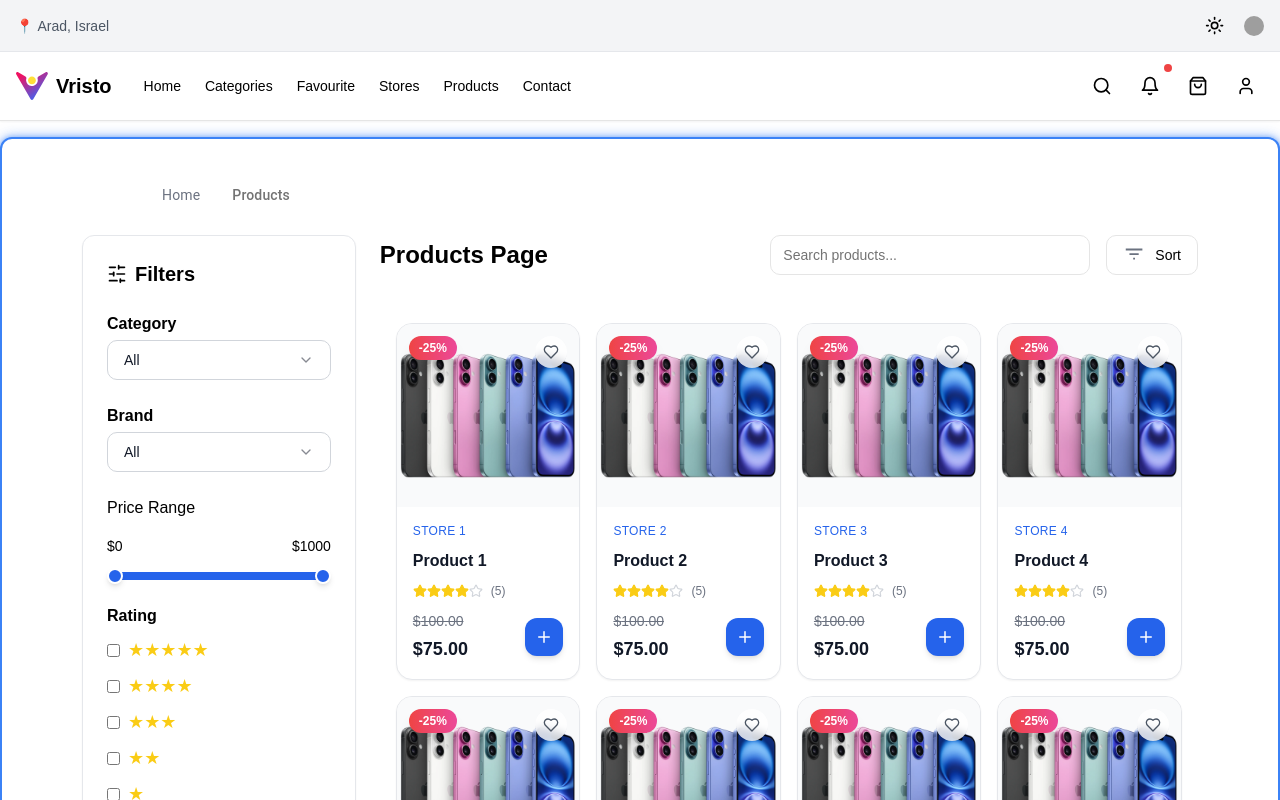
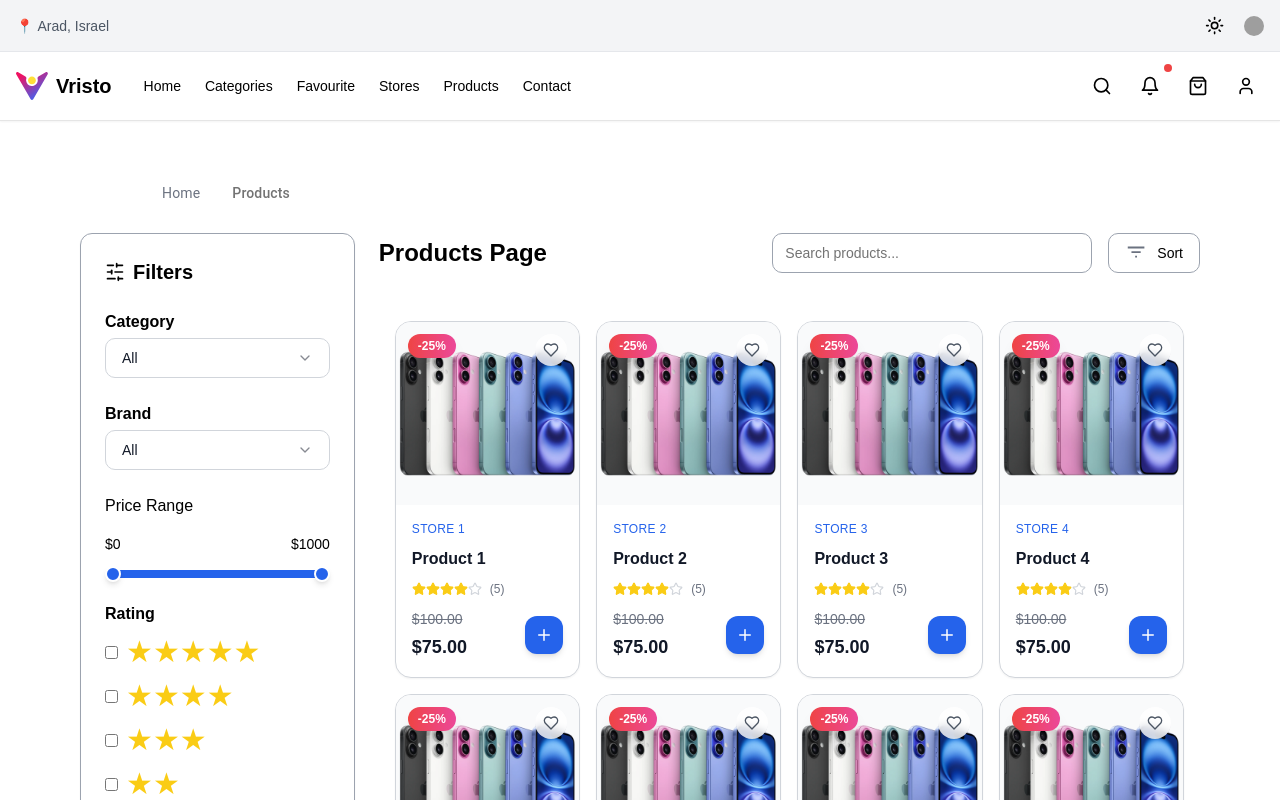
Before and after one commit to Hazemhw22/vristo-ecommerce, a Next.js app: page /products in a window 1280 px wide. Shown: the top 800 px of the page. Built offline with nearby package versions, Linux system fonts and the light colour scheme; grey boxes are pictures that could not be loaded; some icons are missing.

Commit message:
update 8

```diff
--- a/app/contact/page.tsx
+++ b/app/contact/page.tsx
@@ -58,7 +58,7 @@ export default function InformationalPages() {
     switch (activeTab) {
       case "about":
         return (
-          <div className="space-y-8 w-full">
+          <div className="space-y-8 w-full ">
             <div>
               <h2 className="text-3xl font-bold text-gray-800 dark:text-gray-200 mb-6">About Vristo</h2>
               <div className="prose prose-lg dark:prose-invert max-w-none">
@@ -76,7 +76,7 @@ export default function InformationalPages() {
             </div>
 
             <div className="grid md:grid-cols-2 gap-8 w-full">
-              <Card className="bg-background border-blue-200 dark:border-blue-800">
+              <Card className="bg-background border border-gray-400 dark:border-blue-800 ">
                 <CardHeader>
                   <CardTitle className="flex items-center gap-2 text-gray-800 dark:text-gray-200">
                     <Info className="h-5 w-5 text-blue-600" />
@@ -91,7 +91,7 @@ export default function InformationalPages() {
                 </CardContent>
               </Card>
 
-              <Card className="bg-background border-blue-200 dark:border-blue-800">
+              <Card className="bg-background  border border-gray-400 dark:border-blue-800">
                 <CardHeader>
                   <CardTitle className="flex items-center gap-2 text-gray-800 dark:text-gray-200">
                     <Shield className="h-5 w-5 text-green-600" />
@@ -156,7 +156,7 @@ export default function InformationalPages() {
 
             <div className="grid lg:grid-cols-2 gap-8 w-full">
               {/* Contact Form */}
-              <Card className="bg-white dark:bg-gray-800 border-blue-200 dark:border-blue-800 w-full">
+              <Card className="bg-white dark:bg-gray-800  border border-gray-400 dark:border-blue-800 w-full">
                 <CardHeader>
                   <CardTitle className="text-gray-900 dark:text-gray-200">Send us a Message</CardTitle>
                   <CardDescription className="text-gray-600 dark:text-gray-400">
@@ -176,7 +176,7 @@ export default function InformationalPages() {
                         <Input
                           id="firstName"
                           placeholder="John"
-                          className="bg-white dark:bg-gray-700 border-gray-300 dark:border-gray-600"
+                          className="bg-white dark:bg-gray-700  border border-gray-400 dark:border-blue-800"
                         />
                       </div>
                       <div>
@@ -189,7 +189,7 @@ export default function InformationalPages() {
                         <Input
                           id="lastName"
                           placeholder="Doe"
-                          className="bg-white dark:bg-gray-700 border-gray-300 dark:border-gray-600"
+                          className="bg-white dark:bg-gray-700 border border-gray-400 dark:border-blue-800"
                         />
                       </div>
                     </div>
@@ -204,7 +204,7 @@ export default function InformationalPages() {
                         id="email"
                         type="email"
                         placeholder="john@example.com"
-                        className="bg-white dark:bg-gray-700 border-gray-300 dark:border-gray-600"
+                        className="bg-white dark:bg-gray-700 border border-gray-400 dark:border-blue-800"
                       />
                     </div>
                     <div>
@@ -217,7 +217,7 @@ export default function InformationalPages() {
                       <Input
                         id="phone"
                         placeholder="+972-50-123-4567"
-                        className="bg-white dark:bg-gray-700 border-gray-300 dark:border-gray-600"
+                        className="bg-white dark:bg-gray-700 border border-gray-400 dark:border-blue-800"
                       />
                     </div>
                     <div>
@@ -230,7 +230,7 @@ export default function InformationalPages() {
                       <Input
                         id="subject"
                         placeholder="How can we help you?"
-                        className="bg-white dark:bg-gray-700 border-gray-300 dark:border-gray-600"
+                        className="bg-white dark:bg-gray-700 border border-gray-400 dark:border-blue-800"
                       />
                     </div>
                     <div>
@@ -244,7 +244,7 @@ export default function InformationalPages() {
                         id="message"
                         rows={4}
                         placeholder="Tell us more about your inquiry..."
-                        className="bg-white dark:bg-gray-700 border-gray-300 dark:border-gray-600"
+                        className="bg-white dark:bg-gray-700  border border-gray-400 dark:border-blue-800"
                       />
                     </div>
                     <Button type="submit" className="w-full">
--- a/app/globals.css
+++ b/app/globals.css
@@ -187,17 +187,13 @@ body {
 
 .page-container {
   background-color: #ffffff;
-  border: 2px solid rgb(59, 130, 246);
-  animation: glow-blue 3s ease-in-out infinite;
-  border-radius: 0.75rem;
   transition: all 0.3s ease;
 }
 
 .dark .page-container {
   background-color: rgb(3 7 18);
-  border: 2px solid rgb(96, 165, 250);
-  animation: glow-blue-dark 3s ease-in-out infinite;
 }
+
 
 /* Page background matching body */
 .page-background {
--- a/app/products/page.tsx
+++ b/app/products/page.tsx
@@ -107,7 +107,7 @@ export default function Products() {
 
       <div className="flex flex-col md:flex-row gap-6">
         {/* Sidebar filters */}
-        <aside className="hidden md:block md:w-1/4 sticky top-20 self-start bg-white dark:bg-gray-800 rounded-lg p-6 shadow-sm border border-gray-200 dark:border-gray-700">
+        <aside className="hidden md:block md:w-1/4 sticky top-20 self-start bg-white dark:bg-gray-800 rounded-lg p-6 shadow-sm border border-gray-400 dark:border-blue-800">
           <h2 className="text-xl font-bold flex items-center gap-2 mb-6">
             <SlidersHorizontal size={20} />
             Filters
@@ -154,7 +154,7 @@ export default function Products() {
                     onChange={() => toggleRating(star)}
                     className="accent-yellow-400"
                   />
-                  <span className="text-yellow-400 text-lg">{"★".repeat(star)}</span>
+                  <span className="text-yellow-400 text-3xl">{"★".repeat(star)}</span>
                 </label>
               ))}
             </div>
@@ -166,11 +166,11 @@ export default function Products() {
           <div className="flex flex-col md:flex-row justify-between items-center mb-6 gap-4">
             <h1 className="text-2xl font-bold flex items-center gap-2">Products Page</h1>
             <div className="flex items-center gap-4 w-full md:w-auto">
-              <Input type="text" placeholder="Search products..." className="w-full md:w-80" />
+              <Input type="text" placeholder="Search products..." className="w-full md:w-80  border border-gray-400 dark:border-blue-800" />
               <DropdownMenu>
                 <DropdownMenuTrigger asChild>
-                  <Button variant="outline" className="flex items-center gap-2 whitespace-nowrap">
-                    <SortIcon className="w-6 h-6 text-gray-500 dark:text-gray-200" />
+                  <Button variant="outline" className="flex items-center gap-2 whitespace-nowrap  border border-gray-400 dark:border-blue-800">
+                    <SortIcon className="w-6 h-6 text-gray-500 dark:text-gray-200 " />
                     Sort
                   </Button>
                 </DropdownMenuTrigger>
--- a/components/ProductCard.tsx
+++ b/components/ProductCard.tsx
@@ -73,7 +73,7 @@ const ProductCard = ({ product }: ProductCardProps) => {
   return (
     <>
       <div
-        className="group relative bg-white dark:bg-gray-900 border border-gray-200 dark:border-gray-700 rounded-2xl overflow-hidden shadow-sm hover:shadow-xl transition-all duration-300 cursor-pointer"
+        className="group relative bg-white dark:bg-gray-900 border border-gray-300 dark:border-gray-700 rounded-2xl overflow-hidden shadow-sm hover:shadow-xl transition-all duration-300 cursor-pointer"
         onMouseEnter={() => setIsHovered(true)}
         onMouseLeave={() => setIsHovered(false)}
         onClick={() => setIsModalOpen(true)}
--- a/components/stores-list.tsx
+++ b/components/stores-list.tsx
@@ -314,13 +314,13 @@ export default function ShopsPage() {
                     </div>
 
                     {/* Stats */}
-                    <div className="grid grid-cols-3 gap-4 mb-4 text-center">
-                      <div className="flex flex-col items-center">
+                    <div className="grid grid-cols-3 gap-4 mb-4">
+                      <div className="flex flex-col ">
                         <div className="flex items-center gap-1 mb-1">
                           <Star className="h-4 w-4 text-yellow-500 fill-current" />
                           <span className="font-semibold text-gray-900 dark:text-white">{shop.rating}</span>
                         </div>
-                        <span className="text-xs text-gray-500 dark:text-gray-400">({shop.reviewCount})</span>
+                        <span className="text-xs text-gray-500 dark:text-gray-400">Reviews</span>
                       </div>
 
                       <div className="flex flex-col items-center">
@@ -334,7 +334,7 @@ export default function ShopsPage() {
                       <div className="flex flex-col items-center">
                         <div className="flex items-center gap-1 mb-1">
                           <Clock className="h-4 w-4 text-green-500" />
-                          <span className="font-semibold text-gray-900 dark:text-white text-xs">
+                          <span className="font-semibold text-gray-900 dark:text-white text-base">
                             {shop.deliveryTime}
                           </span>
                         </div>
```
